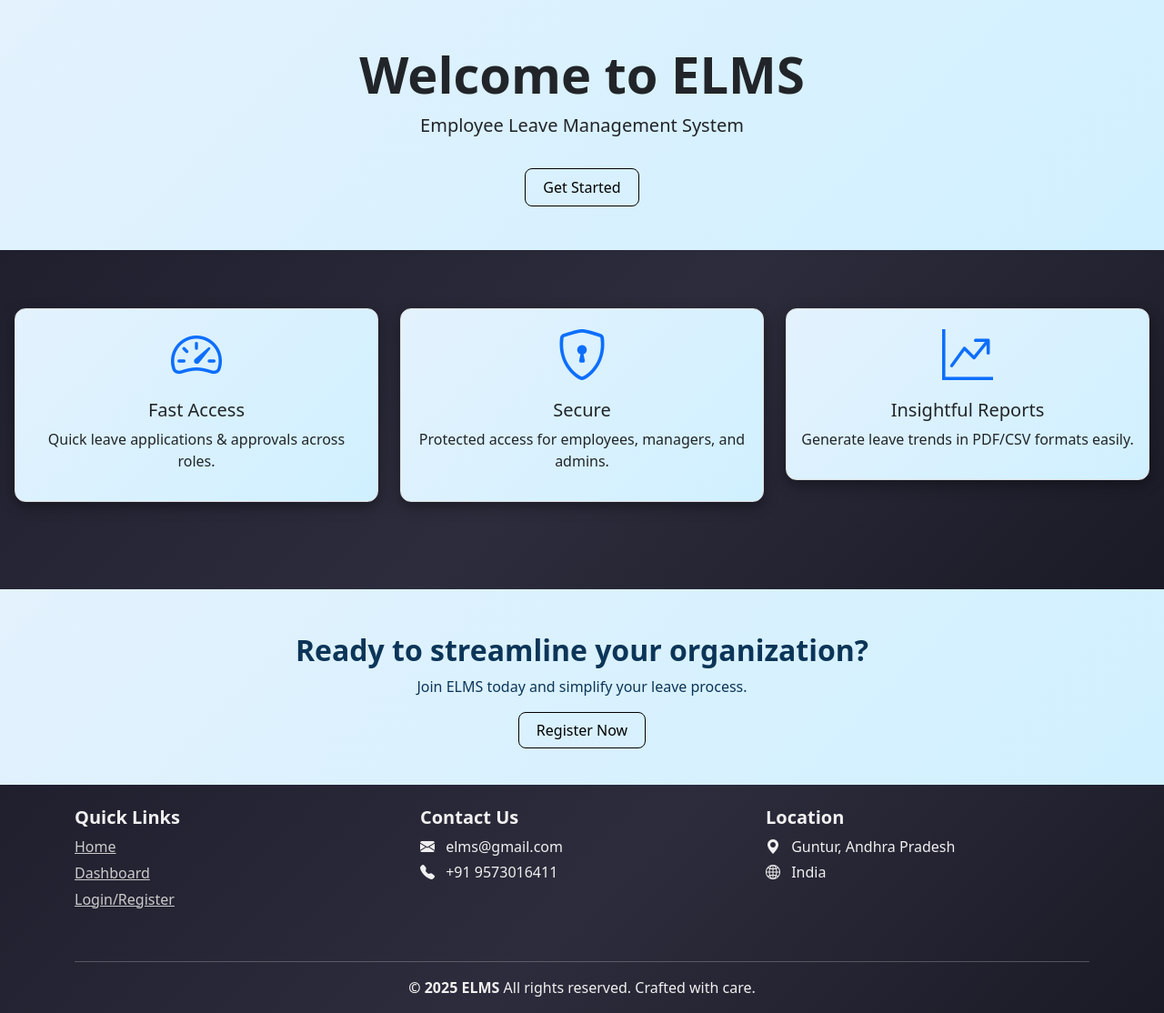
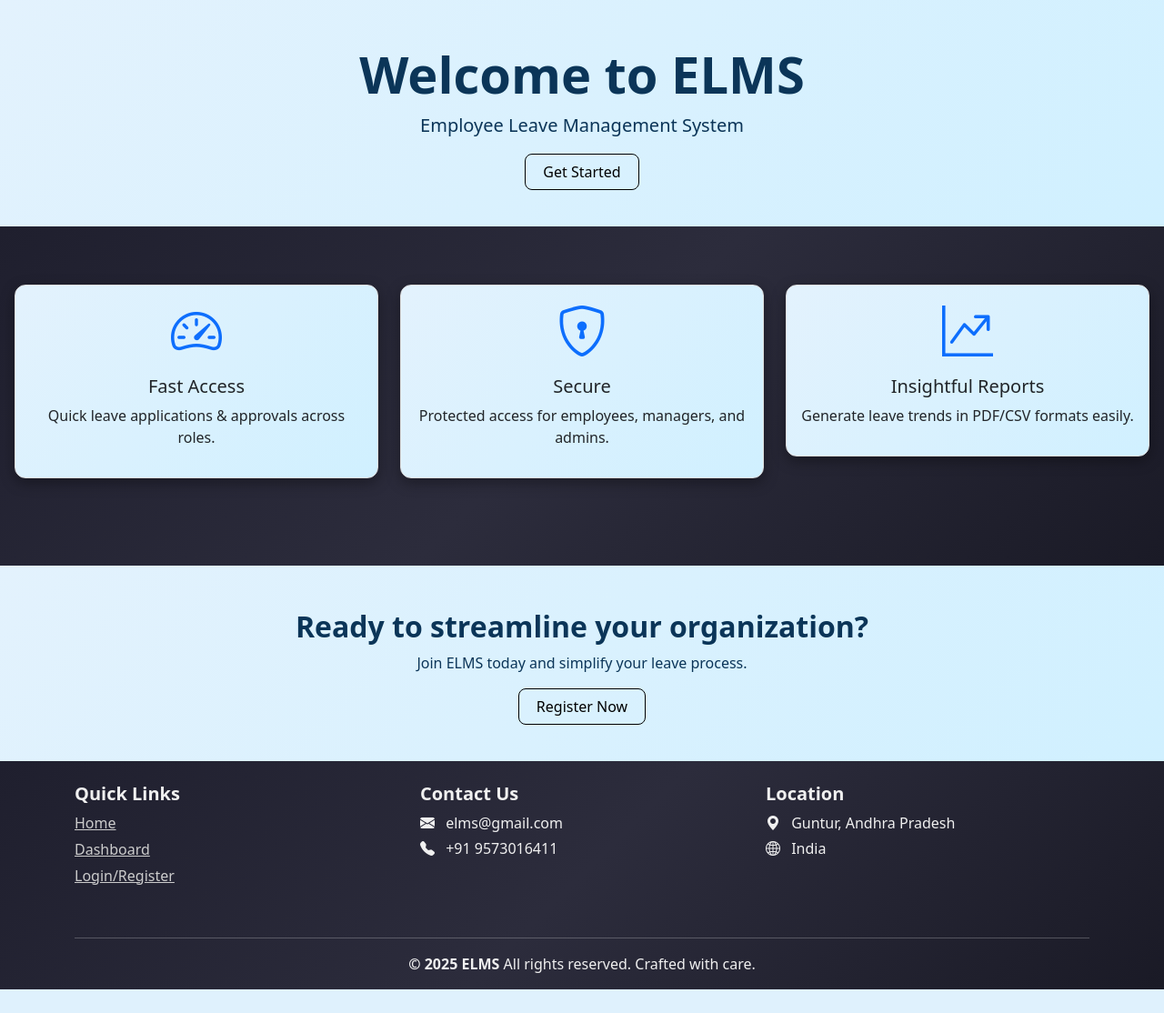
Before and after one commit to CodeByNavadeep/ELMS, a Flask app: page / in a window 1280 px wide. Shown: the part 56-1170 px from the top of the page at 91% size. After the commit the page ends 1144 px from the top, so only its background shows below. Run offline with Flask 3, Linux system fonts and the light colour scheme; some libraries are stand-ins or nearby versions.

Commit message:
code updation and css modification

```diff
--- a/app.py
+++ b/app.py
@@ -1,4 +1,4 @@
-from flask import Flask, render_template, redirect, url_for, flash, request
+from flask import Flask, render_template, redirect, url_for, flash, request, make_response
 from flask_login import LoginManager, login_user, login_required, logout_user, current_user
 from forms import LeaveForm, RegisterForm
 from flask_sqlalchemy import SQLAlchemy
@@ -6,7 +6,6 @@ from extensions import db
 from models import Leave, User
 from functools import wraps
 import pandas as pd
-from flask import make_response
 
 app = Flask(__name__)
 app.secret_key = "@navadeep$12345"
@@ -26,7 +25,6 @@ db.init_app(app)
 def register():
     form = RegisterForm()
     if form.validate_on_submit():
-        # Check if username exists
         existing_user = User.query.filter_by(username=form.username.data).first()
         if existing_user:
             flash("Username already exists. Choose another!", "warning")
@@ -35,7 +33,7 @@ def register():
         # Create new user
         new_user = User(
             username=form.username.data,
-            password=form.password.data,  # Later hash this
+            password=form.password.data,
             role=form.role.data
         )
         db.session.add(new_user)
@@ -78,7 +76,7 @@ def role_required(allowed_roles):
         def decorated_function(*args, **kwargs):
             if current_user.role not in allowed_roles:
                 flash("You are not authorized to access this page.", "danger")
-                return redirect(url_for('login'))  # Or a 403 page
+                return redirect(url_for('login'))
             return f(*args, **kwargs)
         return decorated_function
     return decorator
@@ -115,7 +113,6 @@ def apply():
 def leave_history():
     query = Leave.query.filter_by(user_id=current_user.id)
 
-    # Filters from form
     status_filter = request.args.get('status')
     from_date = request.args.get('from_date')
     to_date = request.args.get('to_date')
@@ -254,9 +251,5 @@ def reject_leave(leave_id):
     return redirect(url_for('manager_dashboard'))
 
 
-
-
-
-
 if __name__ == '__main__':
     app.run(debug=True)
--- a/create_db.py
+++ b/create_db.py
@@ -3,6 +3,5 @@ from extensions import db
 from models import Leave, User
 
 with app.app_context():
-    db.drop_all()  # Optional: to ensure clean slate
     db.create_all()
     print("Database created!")
--- a/static/css/dashboard.css
+++ b/static/css/dashboard.css
@@ -1,6 +1,6 @@
 .row{
   display: flex;
-  justify-content: space-between; /* Pushes content to ends */
-  align-items: center;            /* Vertically centers */
+  justify-content: space-between;
+  align-items: center;
   padding: 10px;
 }
--- a/static/css/style.css
+++ b/static/css/style.css
@@ -29,7 +29,7 @@ html, body {
 .responsive-table table {
   width: 100%;
   border-collapse: collapse;
-  min-width: 600px; /* Or whatever is your table's natural width */
+  min-width: 600px;
 }
 
 .animation{
@@ -81,7 +81,6 @@ html, body {
   background-color: #2c2c3c;
   border: none;
   text-decoration: none;
-  transition: background-color 0.3s ease;
 }
 
 .btn-primary{
--- a/templates/base.html
+++ b/templates/base.html
@@ -18,8 +18,9 @@
 
       <!-- Flash Messages -->
       <div class="container ">
-        {% with messages = get_flashed_messages(with_categories=true) %} {% if
-        messages %} {% for category, message in messages %}
+        {% with messages = get_flashed_messages(with_categories=true) %}
+        {% if messages %}
+        {% for category, message in messages %}
         <div
           class="alert alert-{{ category }} alert-dismissible fade show mt-4"
           role="alert"
--- a/templates/home.html
+++ b/templates/home.html
@@ -1,15 +1,13 @@
 {% extends 'base.html' %} {% block title %}Home - ELMS{% endblock %} {% block
 content %}
-<section class="hero">
+<section class="cta">
   <h1 class="display-4 fw-bold">Welcome to ELMS</h1>
-  <p class="lead">Employee Leave Management System</p>
+  <p class="lead mb-4">Employee Leave Management System</p>
   <a href="{{
     url_for('employee_dashboard') if current_user.role == 'Employee'
     else url_for('manager_dashboard') if current_user.role == 'Manager'
     else url_for('admin_dashboard')
-}}"class="btn-style mt-3">Get Started</a>
-
-
+}}" class="btn-style">Get Started</a>
 </section>
 
 <section class="features">
@@ -41,7 +39,7 @@ content %}
 <section class="cta">
   <h2 class="fw-bold block">Ready to streamline your organization?</h2>
   <p class="mb-4 block">Join ELMS today and simplify your leave process.</p>
-  <a href="/register" class="btn-style animation mt-4 block">Register Now</a>
+  <a href="/register" class="btn-style mt-4">Register Now</a>
 </section>
 
 {% endblock %}
```
Also changed, not shown: forms.py (+9 -6 lines), templates/register.html (+26 -11 lines), instance/elms.db.
